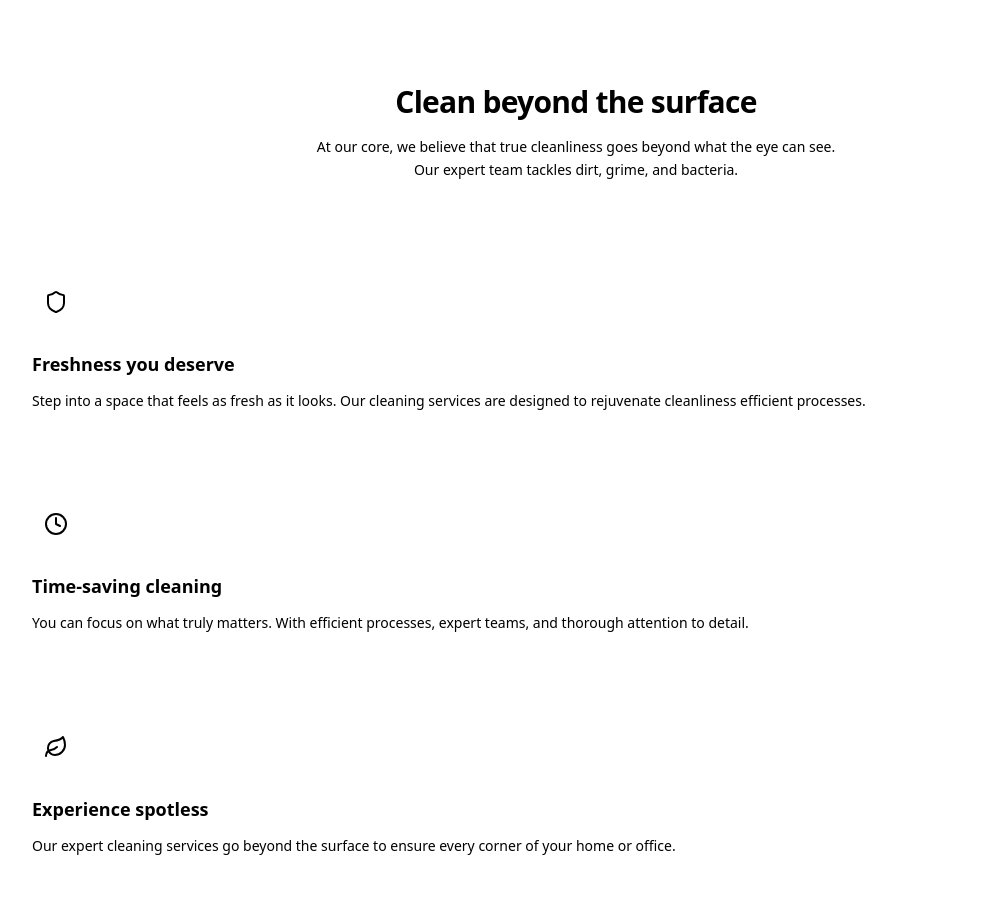
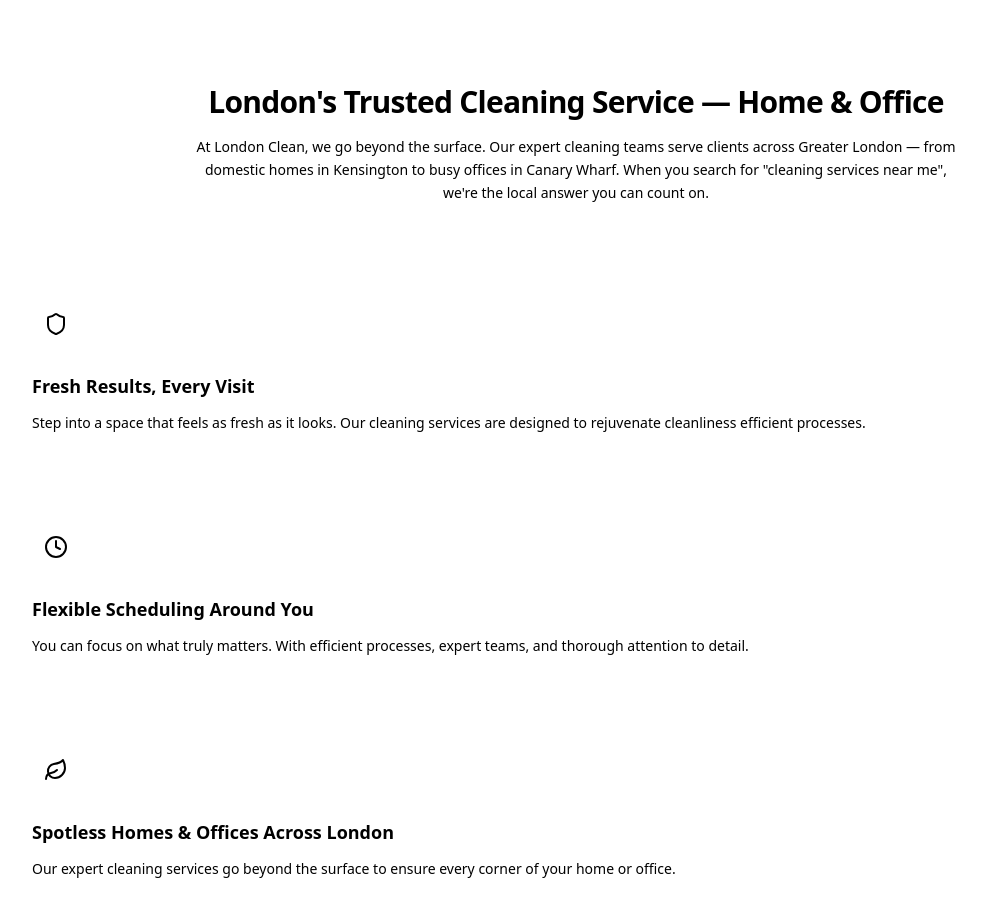
Before and after one commit to londonclean01-site/site, a Next.js app: page / in a window 1280 px wide. Shown: the part 2040-2956 px from the top of the page, without its empty margins (64-1050 px from the left). Built offline with nearby package versions, Linux system fonts and the light colour scheme; no server answers.

Commit message:
Update FeaturesSection.tsx

```diff
--- a/src/components/sections/FeaturesSection.tsx
+++ b/src/components/sections/FeaturesSection.tsx
@@ -7,17 +7,17 @@ import { fadeInUp, staggerContainer, staggerItem } from "@/lib/animations";
 const features = [
   {
     icon: Shield,
-    title: "Freshness you deserve",
+    title: "Fresh Results, Every Visit",
     description: "Step into a space that feels as fresh as it looks. Our cleaning services are designed to rejuvenate cleanliness efficient processes.",
   },
   {
     icon: Clock,
-    title: "Time-saving cleaning",
+    title: "Flexible Scheduling Around You",
     description: "You can focus on what truly matters. With efficient processes, expert teams, and thorough attention to detail.",
   },
   {
     icon: Leaf,
-    title: "Experience spotless",
+    title: "Spotless Homes & Offices Across London",
     description: "Our expert cleaning services go beyond the surface to ensure every corner of your home or office.",
   },
 ];
@@ -35,11 +35,10 @@ export function FeaturesSection() {
           className="text-center max-w-3xl mx-auto mb-16"
         >
           <h2 className="text-3xl md:text-4xl lg:text-5xl font-bold tracking-tight text-foreground mb-4">
-            Clean beyond the surface
+            London's Trusted Cleaning Service — Home & Office
           </h2>
           <p className="text-sm md:text-base text-muted-foreground leading-relaxed">
-            At our core, we believe that true cleanliness goes beyond what the eye can see.<br />
-            Our expert team tackles dirt, grime, and bacteria.
+            At London Clean, we go beyond the surface. Our expert cleaning teams serve clients across Greater London — from domestic homes in Kensington to busy offices in Canary Wharf. When you search for "cleaning services near me", we're the local answer you can count on.
           </p>
         </motion.div>
 
```
